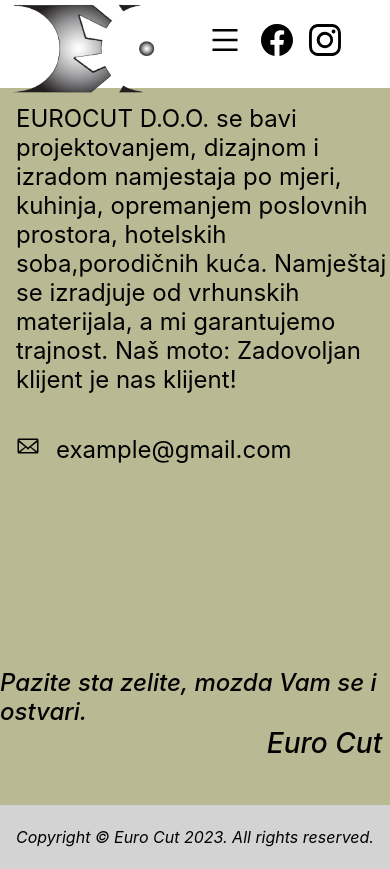
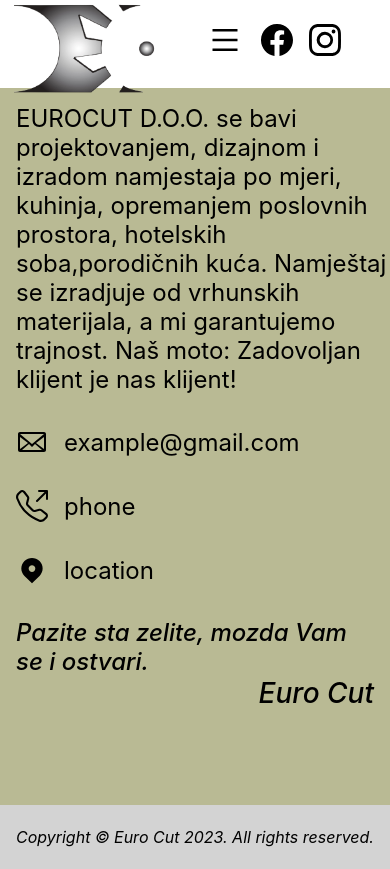
Before and after one commit to pdragan996/eurocut, a React (Create React App) app: page /contact in a window 390 px wide. Built offline with nearby package versions, Linux system fonts and the light colour scheme.

Commit message:
responsive

```diff
--- a/src/components/MobileNavigation.scss
+++ b/src/components/MobileNavigation.scss
@@ -10,7 +10,7 @@
   height: 200px;
   position: absolute;
   background-color: $color-light-grey;
-  z-index: 4;
+  z-index: 9;
   top: 100px;
   left: 8px;
 
--- a/src/pages/Contact.scss
+++ b/src/pages/Contact.scss
@@ -37,12 +37,11 @@
     height: auto;
     font-size: 24px;
     padding: 16px 0 0 16px;
+    position: relative;
 
     &-text {
       display: none;
-      position: absolute;
-      bottom: 10%;
-      right: 2%;
+      margin: 32px 16px 0 0;
       z-index: 2;
       flex-direction: column;
       justify-content: flex-end;
@@ -60,11 +59,12 @@
     margin-top: 32px;
     display: flex;
     gap: 16px;
-    align-items: baseline;
+    align-items: center;
   }
 
   &__icon {
-    margin-top: 8px;
+    display: flex;
+    font-size: 32px;
   }
 
   @media only screen and (max-width: $medium-sc-w ) {
--- a/src/pages/Contact.tsx
+++ b/src/pages/Contact.tsx
@@ -3,6 +3,8 @@
 import image from '../assets/img2.jpg';
 import { EURO_CUT_DESCRIPTION, EURO_CUT_MOTO } from '../app.config';
 import { GoMail } from 'react-icons/go';
+import { BsTelephoneOutbound } from 'react-icons/bs';
+import { TiLocation } from 'react-icons/ti';
 
 const Contact = () => {
 
@@ -22,6 +24,14 @@
           <span className="contact__icon"><GoMail /></span>
           <span>example@gmail.com</span>
         </div>
+        <div className="contact__icons-container">
+          <span className="contact__icon"><BsTelephoneOutbound /></span>
+          <span>phone</span>
+        </div>
+        <div className="contact__icons-container">
+          <span className="contact__icon"><TiLocation /></span>
+          <span>location</span>
+        </div>
 
 
         <div className="contact__text-text">
--- a/src/shared/Slider.scss
+++ b/src/shared/Slider.scss
@@ -34,12 +34,21 @@
     font-size: $font-size-l;
   }
 
-  &__icon_group {
+  &__icon-group {
     font-weight: 700;
+    z-index: 5;
     display: flex;
     justify-content: space-between;
     width: 100%;
     align-self: center;
+  }
+
+  @media only screen and (max-width: $small-sc-w) {
+    &__icon-group {
+      align-self: unset;
+      position: absolute;
+      top: calc(10% + 80px);
+    }
   }
 
   &__icon {
--- a/src/shared/Slider.tsx
+++ b/src/shared/Slider.tsx
@@ -34,7 +34,7 @@
   return (
     <div className="home-image" style={{backgroundImage: `url(${images[currentImgIndex]})`}}>
       <div className="home-image__message">{getMessage()}</div>
-      <div className="home-image__icon_group">
+      <div className="home-image__icon-group">
           <AiOutlineLeft
             size={70}
             onClick={movePrev}
```
